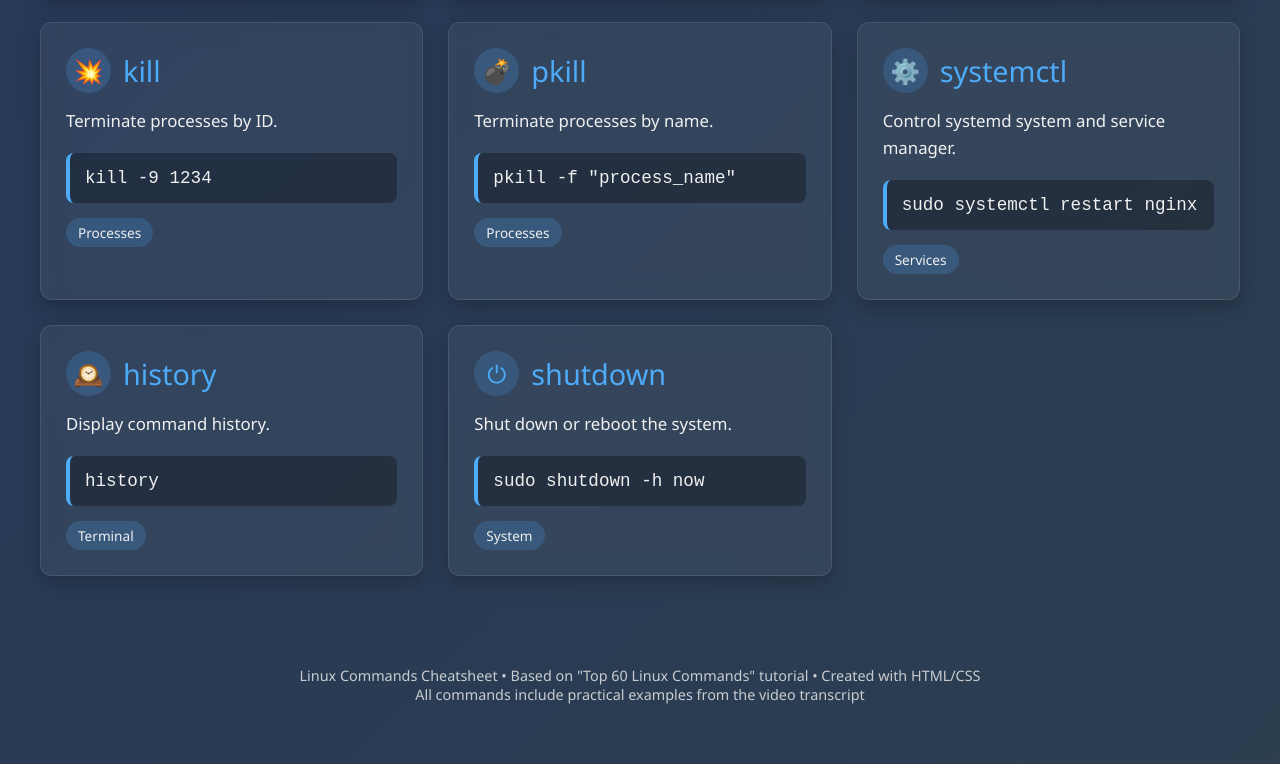
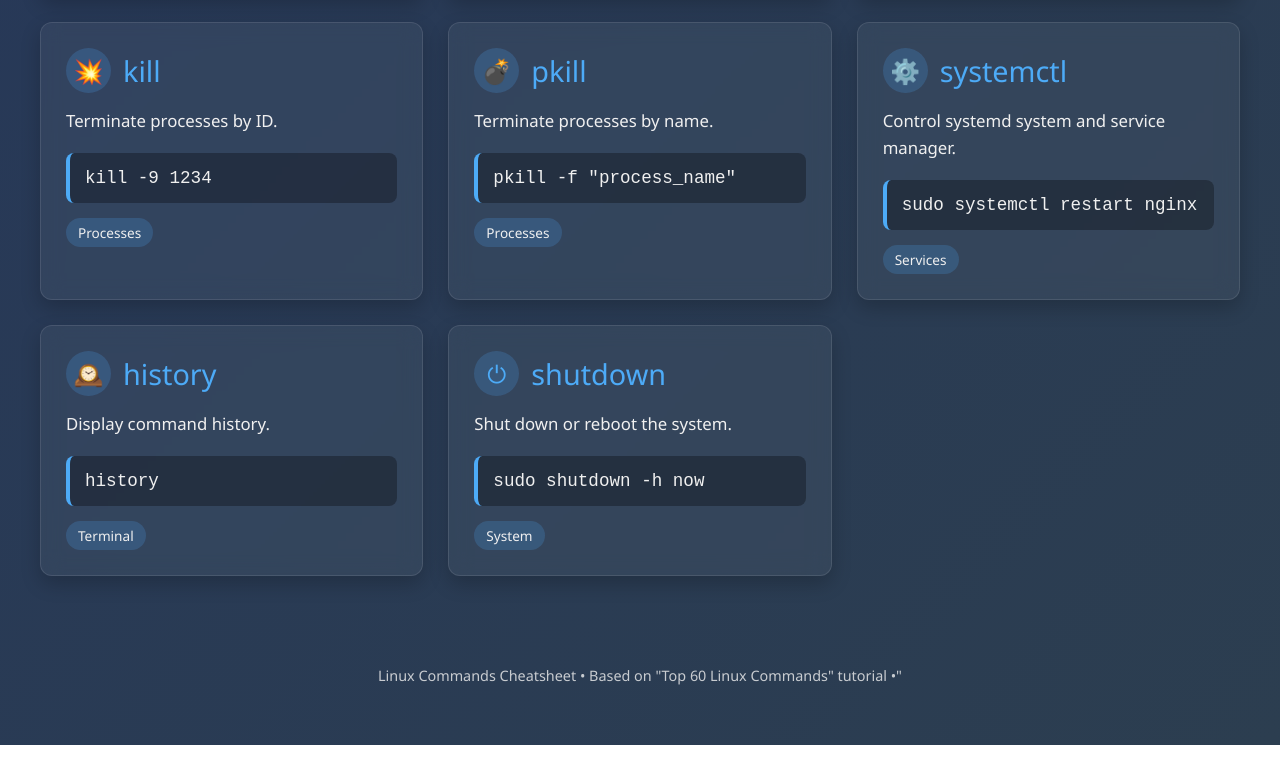
Before and after one commit to IAbdulSubhan/Linux-Commands-Cheatsheet, a plain HTML site: page index.html in a window 1280 px wide. Shown: the part 5726-6490 px from the top of the page. Drawn offline with Linux system fonts and the light colour scheme.

Commit message:
minior changes

```diff
--- a/index.html
+++ b/index.html
@@ -1,5 +1,6 @@
 <!DOCTYPE html>
 <html lang="en">
+
 <head>
     <meta charset="UTF-8">
     <meta name="viewport" content="width=device-width, initial-scale=1.0">
@@ -157,11 +158,14 @@
         }
     </style>
 </head>
+
 <body>
     <div class="container">
         <header>
             <h1>Linux Commands Cheatsheet</h1>
-            <p class="subtitle">Top 60 essential Linux commands with practical examples based on the popular Linux tutorial video. Learn how to navigate the terminal, manage files, configure networks, and administer systems like a pro.</p>
+            <p class="subtitle">Top 60 essential Linux commands with practical examples based on the popular Linux
+                tutorial video. Learn how to navigate the terminal, manage files, configure networks, and administer
+                systems like a pro.</p>
 
             <div class="stats">
                 <div class="stat-box">60 Commands</div>
@@ -188,8 +192,9 @@
                     <div class="command-icon">📂</div>
                     ls
                 </div>
-                <div class="description">List directory contents - shows files and directories in current location.</div>
-                <div class="example">ls -la  # List all including hidden files</div>
+                <div class="description">List directory contents - shows files and directories in current location.
+                </div>
+                <div class="example">ls -la # List all including hidden files</div>
                 <div class="category-label">File Management</div>
             </div>
 
@@ -822,9 +827,9 @@
         </div>
 
         <footer>
-            <p>Linux Commands Cheatsheet • Based on "Top 60 Linux Commands" tutorial • Created with HTML/CSS</p>
-            <p>All commands include practical examples from the video transcript</p>
+            <p>Linux Commands Cheatsheet • Based on "Top 60 Linux Commands" tutorial •"</p>
         </footer>
     </div>
 </body>
+
 </html>
```
